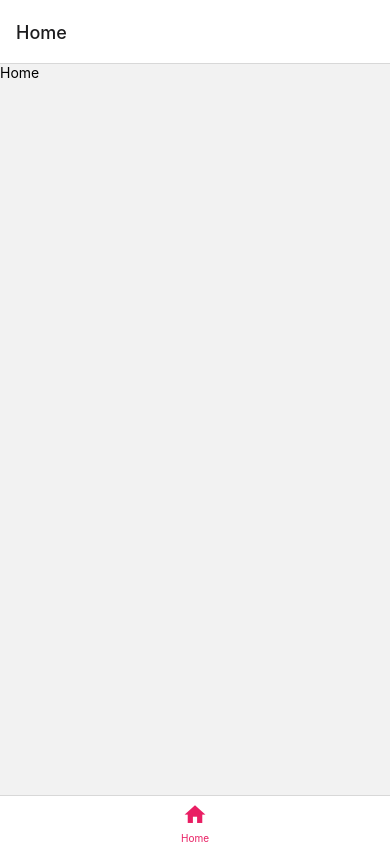
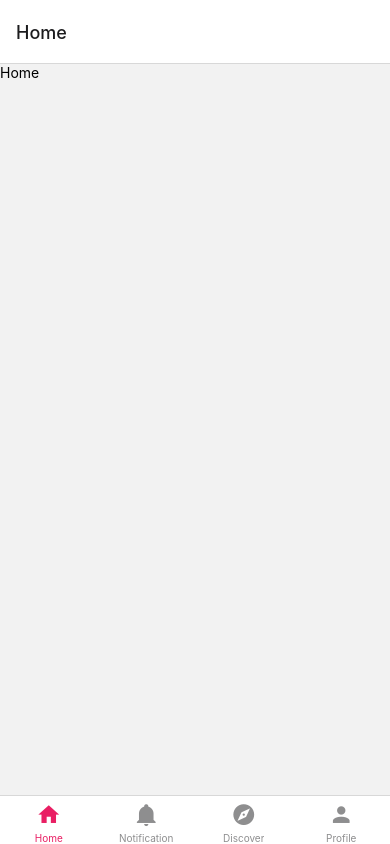
Before and after one commit to KotaSC/github-clone, a React Native app: screen / in a window 390 px wide. Built offline with nearby package versions, Linux system fonts and the light colour scheme.

Commit message:
feat: add tab menu

```diff
--- a/App.tsx
+++ b/App.tsx
@@ -4,6 +4,9 @@ import { createBottomTabNavigator } from '@react-navigation/bottom-tabs';
 import { MaterialCommunityIcons } from '@expo/vector-icons';
 
 import { Home } from './src/screens/home';
+import { Notification } from './src/screens/notification';
+import { Discover } from './src/screens/discover';
+import { Profile } from './src/screens/profile';
 
 const Tab = createBottomTabNavigator();
 
@@ -24,6 +27,44 @@ export default function App() {
             ),
           }}
         />
+        <Tab.Screen
+          name='Notification'
+          component={Notification}
+          options={{
+            tabBarLabel: 'Notification',
+            tabBarIcon: ({ color, size }) => (
+              <MaterialCommunityIcons name='bell' color={color} size={size} />
+            ),
+          }}
+        />
+        <Tab.Screen
+          name='Discover'
+          component={Discover}
+          options={{
+            tabBarLabel: 'Discover',
+            tabBarIcon: ({ color, size }) => (
+              <MaterialCommunityIcons
+                name='compass'
+                color={color}
+                size={size}
+              />
+            ),
+          }}
+        />
+        <Tab.Screen
+          name='Profile'
+          component={Profile}
+          options={{
+            tabBarLabel: 'Profile',
+            tabBarIcon: ({ color, size }) => (
+              <MaterialCommunityIcons
+                name='account'
+                color={color}
+                size={size}
+              />
+            ),
+          }}
+        />
       </Tab.Navigator>
     </NavigationContainer>
   );
```
